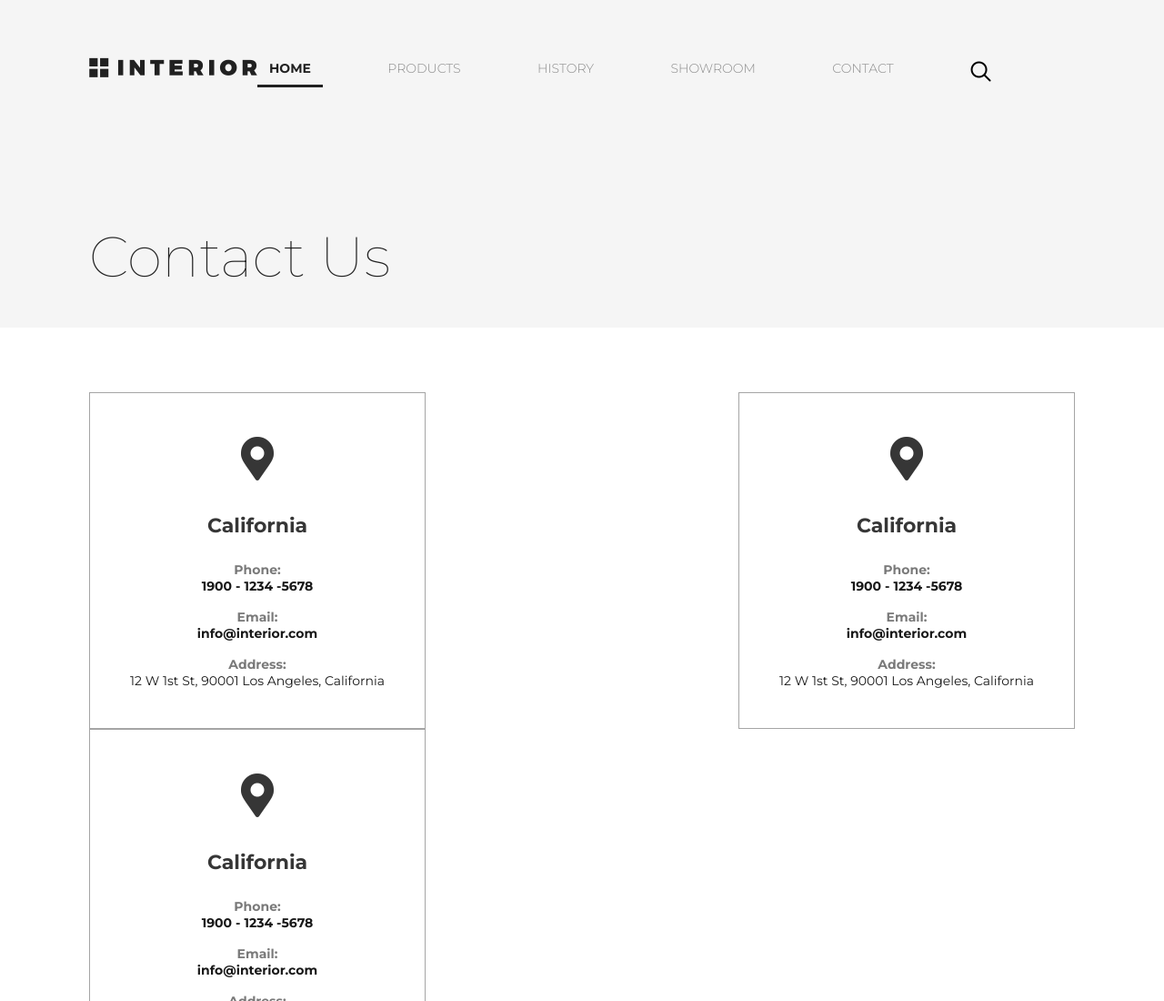
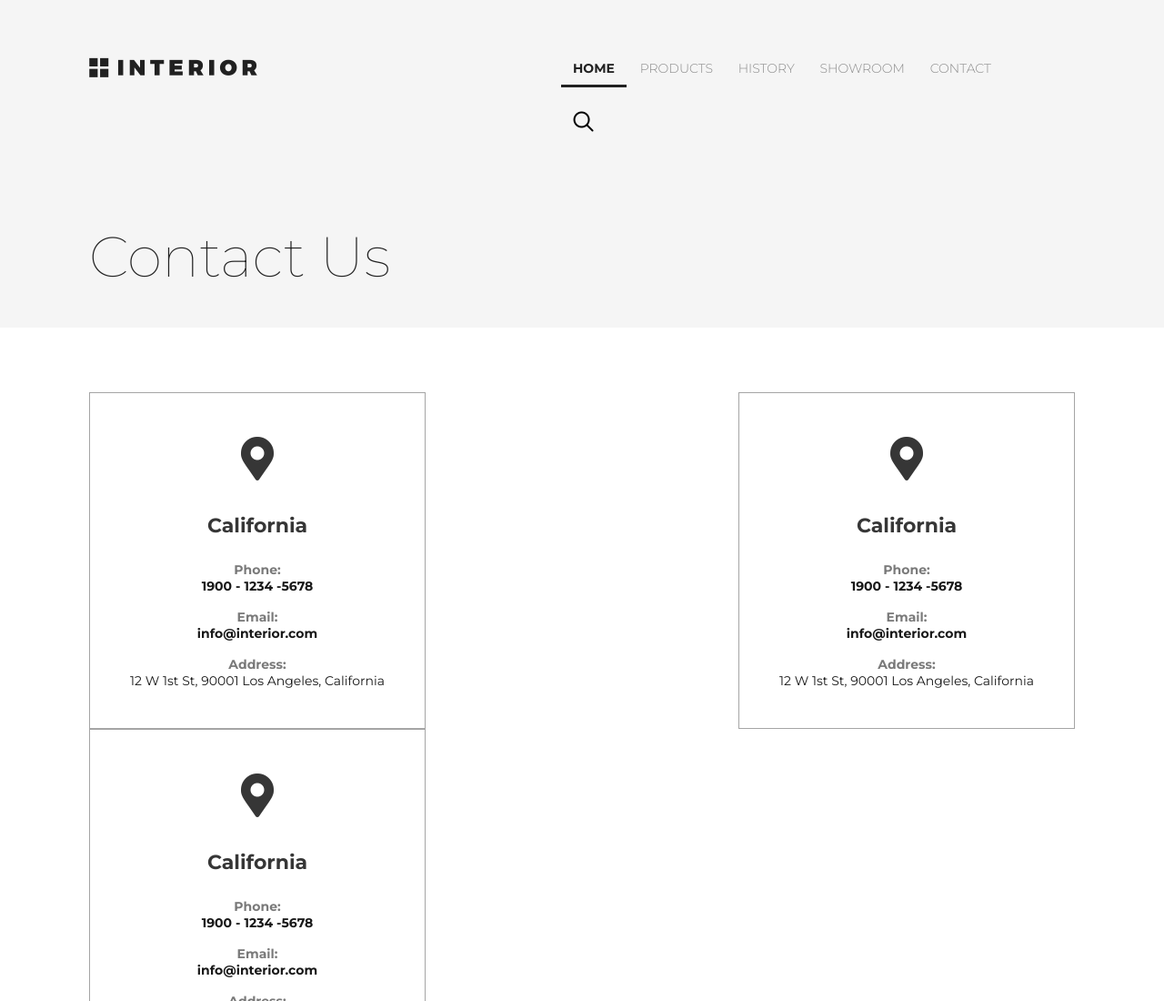
Before and after one commit to AKadochnikov/akadochnikov.github.io, a plain HTML site: page contacts.html in a window 1280 px wide. Shown: the top 1100 px of the page at 91% size. Drawn offline with Linux system fonts and the light colour scheme; files whose address does not match are found by name.

Commit message:
Update contacts.html

```diff
--- a/contacts.html
+++ b/contacts.html
@@ -10,7 +10,7 @@
 <body>
 <div class="container">
     <header class="prod-head padding-site">
-        <a href="index.html" class="logo"><img src="img/logo.png" alt="logo"></a>
+        <a href="index.html" class="logo flex1"><img src="img/logo.png" alt="logo"></a>
         <ul class="menu flex2">
             <li><a class="active-link" href="index.html">HOME</a></li>
             <li><a href="interrior-product.html">PRODUCTS</a></li>
```
